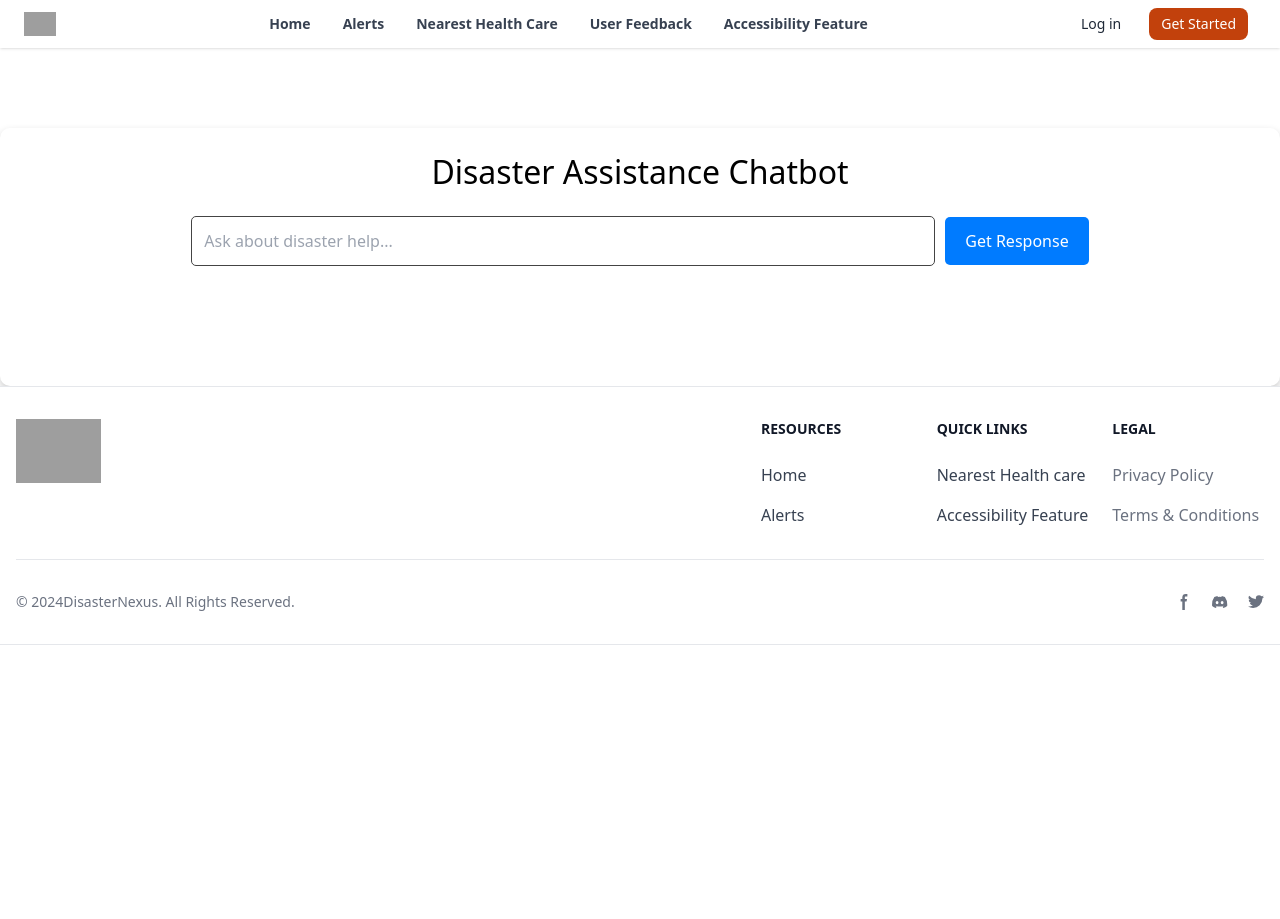
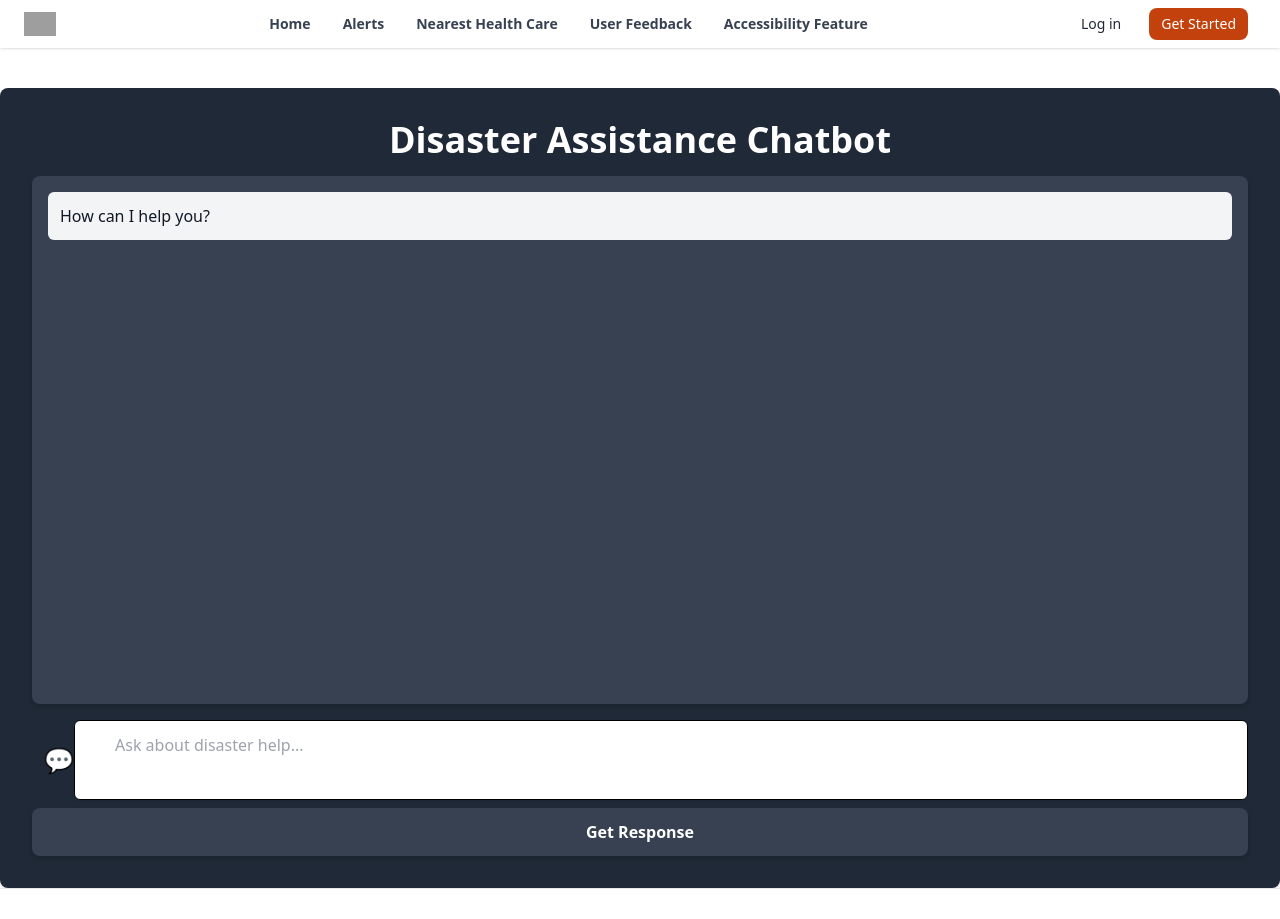
Before and after one commit to Rajput-Vivek-16/Rachit_Mehta_Diaster_Recovery_Assistant, a React (Vite) app in the folder client/: page /chat in a window 1280 px wide. Shown: the top 919 px of the page. Before the commit the page ends 800 px from the top, so only its background shows below. Built offline with nearby package versions, Linux system fonts and the light colour scheme; grey boxes are pictures that could not be loaded.

Commit message:
chat bot

```diff
--- a/client/src/components/ChatBot.jsx
+++ b/client/src/components/ChatBot.jsx
@@ -1,58 +1,91 @@
-import React, { useState } from 'react';
+import React, { useState, useEffect } from 'react';
 import axios from 'axios';
-import './style.css';
 
 function Chatbot() {
   const [userInput, setUserInput] = useState('');
-  const [response, setResponse] = useState('');
+  const [conversation, setConversation] = useState([]);
   const [loading, setLoading] = useState(false);
+
+  // Add a welcome message when the component mounts
+  useEffect(() => {
+    setConversation([{ role: 'bot', content: 'How can I help you?' }]);
+  }, []);
 
   // Handle input change
   const handleInputChange = (e) => {
     setUserInput(e.target.value);
   };
 
-  // Handle form submission (send input to backend)
+  // Handle form submission (send input to backend and update conversation)
   const handleSubmit = async (e) => {
     e.preventDefault();
+    if (!userInput.trim()) return; // Avoid empty input submission
+
+    // Add user input to conversation
+    const newMessage = { role: 'user', content: userInput };
+    setConversation([...conversation, newMessage]);
+    setUserInput('');
     setLoading(true);
 
     try {
       // Send the user input to the Flask backend using Axios
-      const res = await axios.post('http://127.0.0.1:5000/chat', {
-        text: userInput,
-      });
-      // Display the response from the backend
-      setResponse(res.data.response);
+      const res = await axios.post('http://127.0.0.1:5000/chat', { text: newMessage.content });
+
+      // Add response from backend to conversation
+      const botResponse = { role: 'bot', content: res.data.response };
+      setConversation((prevConversation) => [...prevConversation, botResponse]);
     } catch (error) {
       console.error('Error fetching response:', error);
-      setResponse('An error occurred while processing your request.');
+      setConversation((prevConversation) => [
+        ...prevConversation,
+        { role: 'bot', content: 'An error occurred while processing your request.' },
+      ]);
     } finally {
       setLoading(false);
     }
   };
 
   return (
-    <div className="App">
-      <h1>Disaster Assistance Chatbot</h1>
-      <form onSubmit={handleSubmit}>
-        <input
-          type="text"
-          value={userInput}
-          onChange={handleInputChange}
-          placeholder="Ask about disaster help..."
-        />
-        <button type="submit" disabled={loading}>Get Response</button>
+    <div className="container mx-auto p-4 md:p-8 bg-gray-800 rounded-lg shadow-lg mt-10 w-full max-w-full h-screen flex flex-col">
+      <h1 className="text-4xl font-semibold text-white text-center mb-4">Disaster Assistance Chatbot</h1>
+
+      {/* Scrollable chat history */}
+      <div className="flex-grow overflow-y-auto bg-gray-700 p-4 rounded-lg shadow-md mb-4">
+        {conversation.map((msg, index) => (
+          <div
+            key={index}
+            className={`p-3 rounded-md mb-4 ${msg.role === 'user' ? 'bg-blue-100 text-blue-900 text-right' : 'bg-gray-100 text-gray-900 text-left'}`}
+          >
+            <p>{msg.content}</p>
+          </div>
+        ))}
+        {loading && (
+          <div className="text-gray-500 text-center">Loading...</div>
+        )}
+      </div>
+
+      {/* Input form for new messages */}
+      <form onSubmit={handleSubmit} className="flex flex-col space-y-2">
+        <div className="relative flex items-center w-full">
+          {/* Chat emoji on the left side */}
+          <span className="text-2xl text-white ml-3">💬</span>
+          {/* Textarea input field with character limit and auto-scroll */}
+          <textarea
+            value={userInput}
+            onChange={handleInputChange}
+            placeholder="Ask about disaster help..."
+            className="w-full p-3 border border-black rounded-md shadow-sm focus:outline-none focus:ring-2 focus:ring-red-500 placeholder-gray-400 text-black pl-10 resize-none h-20 overflow-y-auto"
+          />
+        </div>
+
+        <button
+          type="submit"
+          disabled={loading}
+          className="px-6 py-3 bg-gray-700 text-white font-semibold rounded-lg shadow-md hover:bg-black focus:outline-none transition duration-300 ease-in-out disabled:opacity-50"
+        >
+          {loading ? 'Loading...' : 'Get Response'}
+        </button>
       </form>
-
-      {loading && <p>Loading...</p>}
-
-      {response && (
-        <div>
-          <strong>Response:</strong>
-          <p>{response}</p>
-        </div>
-      )}
     </div>
   );
 }
```
Also changed, not shown: 1 other file (tests, documents, lock files or other folders).
